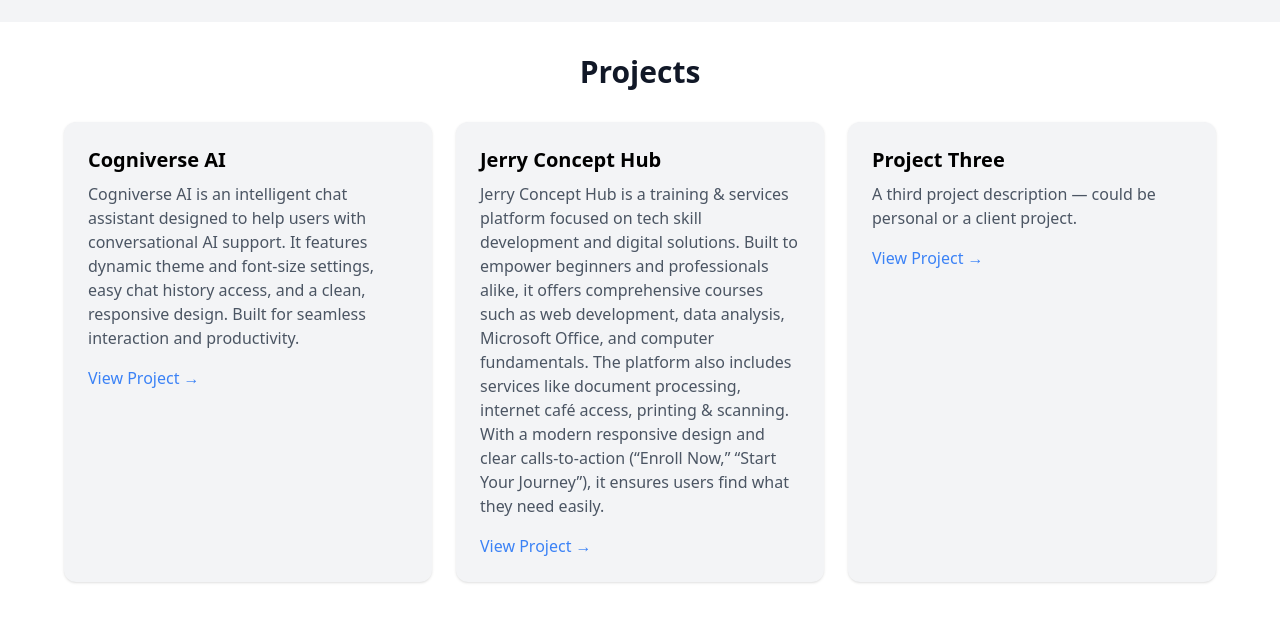
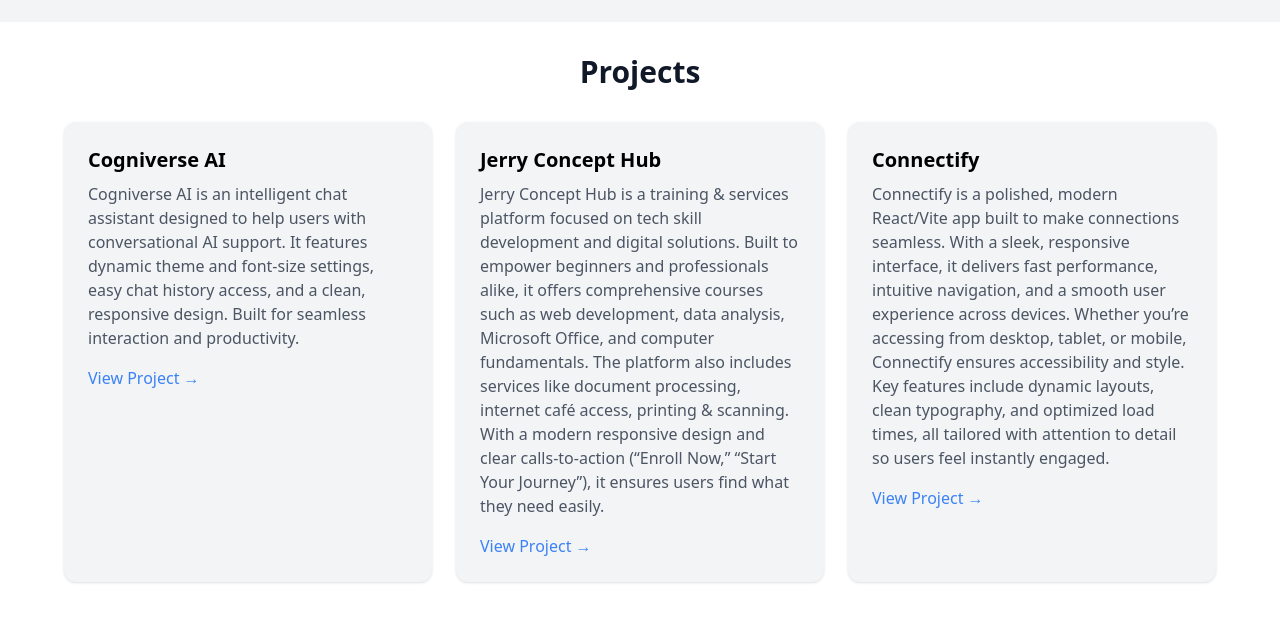
Before and after one commit to Jerrysoftwork/jerry-port, a React (Vite) app: page / in a window 1280 px wide. Shown: the part 1578-2200 px from the top of the page. Built offline with nearby package versions, Linux system fonts and the light colour scheme.

Commit message:
add project description for Connectify

```diff
--- a/src/components/Projects.jsx
+++ b/src/components/Projects.jsx
@@ -51,12 +51,19 @@ export default function Projects() {
 
         {/* Project Card 3 */}
         <div className="bg-gray-100 p-6 rounded-xl shadow hover:shadow-lg transition">
-          <h3 className="text-xl font-semibold mb-2">Project Three</h3>
+          <h3 className="text-xl font-semibold mb-2">Connectify</h3>
           <p className="text-gray-600 mb-4">
-            A third project description — could be personal or a client project.
+            Connectify is a polished, modern React/Vite app built to make
+            connections seamless. With a sleek, responsive interface, it
+            delivers fast performance, intuitive navigation, and a smooth user
+            experience across devices. Whether you’re accessing from desktop,
+            tablet, or mobile, Connectify ensures accessibility and style. Key
+            features include dynamic layouts, clean typography, and optimized
+            load times, all tailored with attention to detail so users feel
+            instantly engaged.
           </p>
           <a
-            href="#"
+            href="https://connectify-ivory.vercel.app/"
             className="text-blue-500 font-medium hover:underline"
             target="_blank"
             rel="noopener noreferrer"
```
